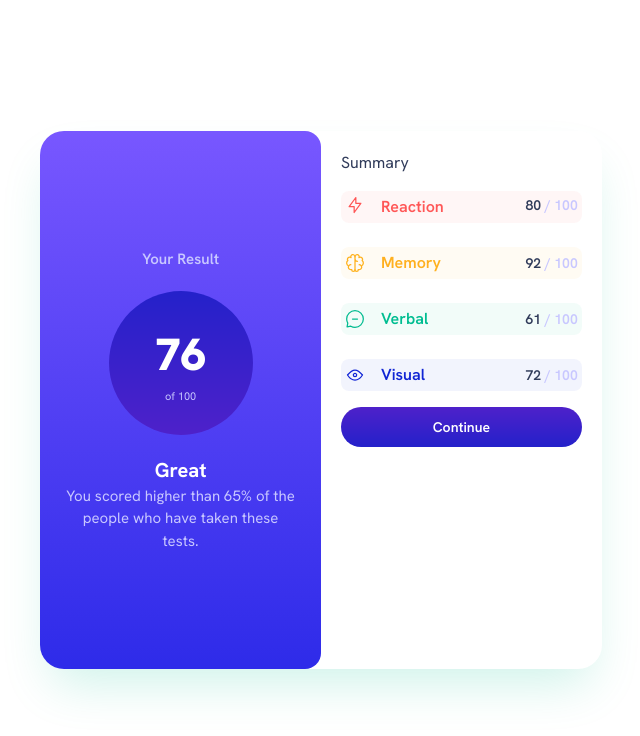
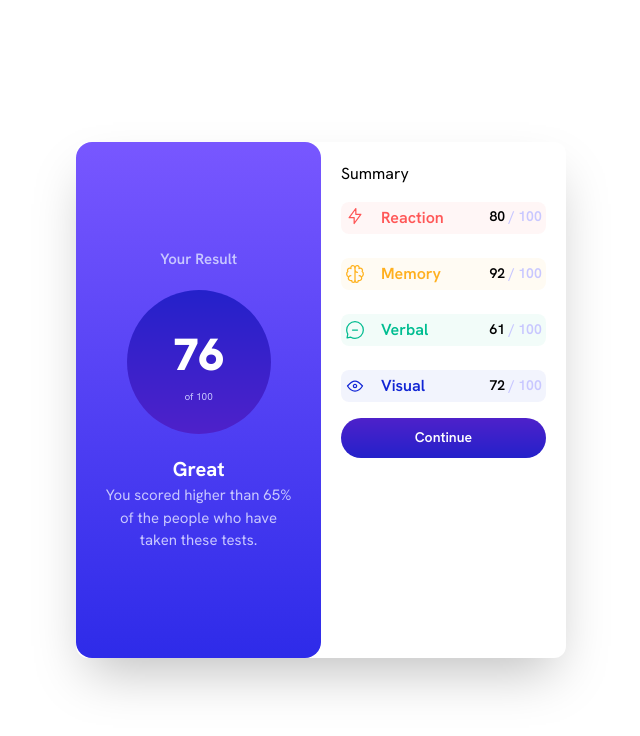
Before and after one commit to Ebi-Tech/Results_summary_component, a Next.js app: page / in a window 1280 px wide. Shown: the top 736 px of the page, without its empty margins (319-959 px from the left). Built offline with nearby package versions, Linux system fonts and the light colour scheme.

Commit message:
Fixed more bugs

```diff
--- a/app/page.tsx
+++ b/app/page.tsx
@@ -1,25 +1,17 @@
-"use client";
-
-import LeftSide from "@/component/LeftSide";
-import RightSide from "@/component/RightSide";
+import LeftSide from '@/component/LeftSide'
+import RightSide from '@/component/RightSide'
 
 export default function Home() {
   return (
-    <div
-      className="w-screen h-screen bg-White flex items-center justify-center p-4
-    mobile:p-0
-    mobileBig:p-0
-    "
-    >
-      <div
-        className="w-[45%] h-[70%] bg-Off-White shadow-2xl shadow-Green-teal/20 rounded-3xl overflow-hidden text-Dark-gray-blue flex
-      mobile:flex-col mobile:w-full mobile:h-full mobile:rounded-none
-      mobileBig:flex-col mobileBig:w-full mobileBig:h-full mobileBig:rounded-none
-      "
-      >
-        <LeftSide />
-        <RightSide />
+    <main className="flex bg-White w-screen h-screen items-center justify-center p-24">
+
+      <div className='flex w-[45%] h-[85%] bg-White shadow-2xl rounded-xl overflow-hidden '>
+
+        <LeftSide/>
+
+        <RightSide/>
+
       </div>
-    </div>
-  );
+    </main>
+  )
 }
--- a/component/LeftSide.tsx
+++ b/component/LeftSide.tsx
@@ -1,5 +1,3 @@
-import React from 'react'
-
 const LeftSide = () => {
   return (
     <div className='w-[50%] h-full flex flex-col items-center p-18 justify-center gap-5 rounded-2xl
@@ -8,7 +6,7 @@ const LeftSide = () => {
           <button className='flex flex-col  rounded-full items-center justify-center
            w-36 h-36 p-5 bg-gradient-to-b from-Persian-blue to-Violet-blue '>
             <p className='text-White text-[45px] font-black '>76</p>
-            <p className='text-Light-lavender text-[11px] '>of 100</p>
+            <p className='text-Light-lavender text-[10px] '>of 100</p>
           </button>
           <div className=' flex flex-col items-center'>
           <p className='text-White text-[20px] font-bold'>Great</p>
```
